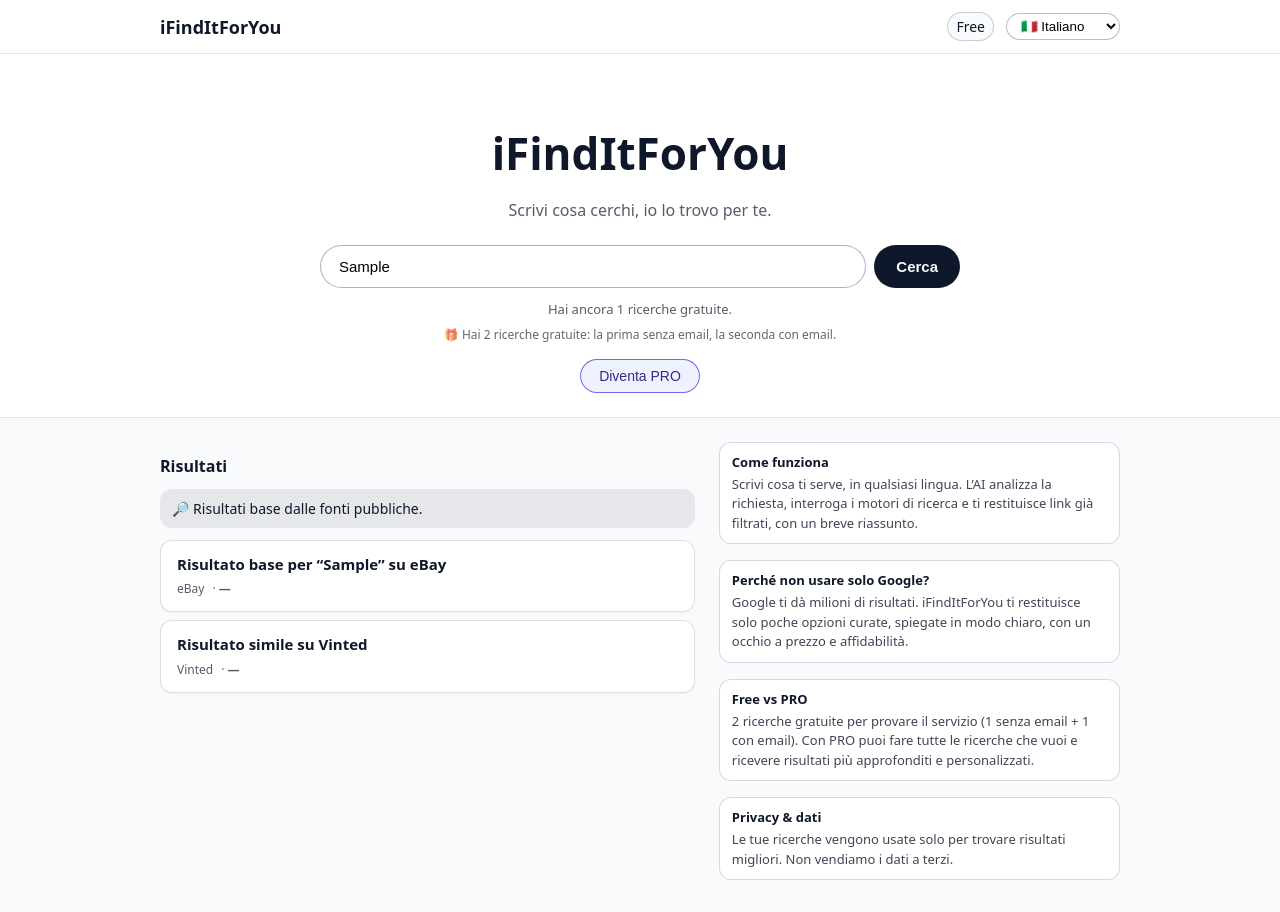
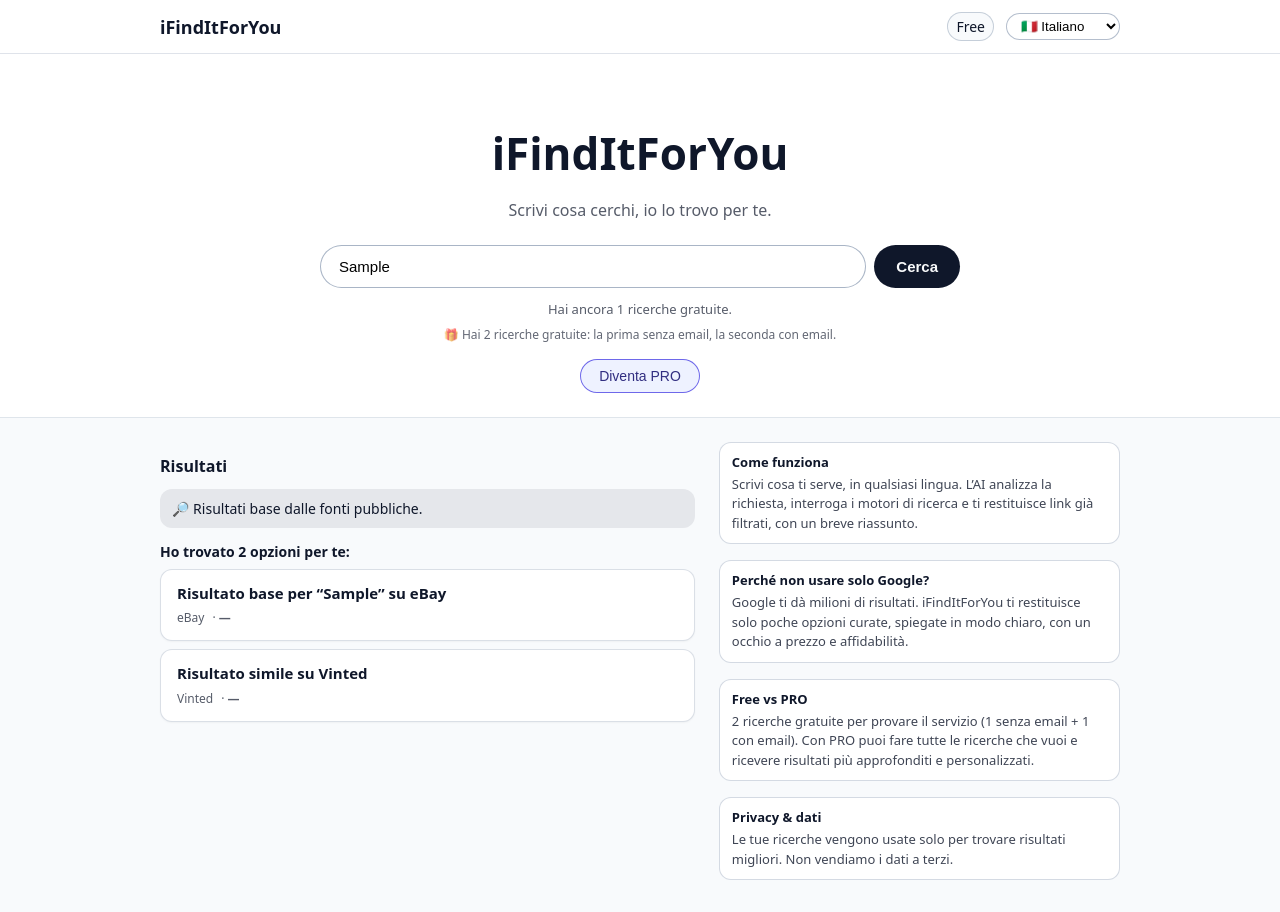
Before and after one commit to mregaz/ifinditforyou-new, a Next.js app: page / in a window 1280 px wide. Both pictures are taken after typing "Sample" into the empty fields and a click on the button "Cerca". Built offline with nearby package versions, Linux system fonts and the light colour scheme; no server answers.

Commit message:
Update page.tsx

```diff
--- a/app/page.tsx
+++ b/app/page.tsx
@@ -542,6 +542,22 @@ export default function HomePage() {
                 {summary}
               </div>
             )}
+{/* Frase: Ho trovato X opzioni */}
+{results.length > 0 && (
+  <p
+    style={{
+      fontSize: 14,
+      fontWeight: 600,
+      marginBottom: 8,
+      color: "#0f172a",
+    }}
+  >
+    {lang === "it" && `Ho trovato ${results.length} opzioni per te:`}
+    {lang === "en" && `I found ${results.length} options for you:`}
+    {lang === "fr" && `J’ai trouvé ${results.length} options pour toi :`}
+    {lang === "de" && `${results.length} Optionen für dich gefunden:`}
+  </p>
+)}
 
             <div
               style={{
```
